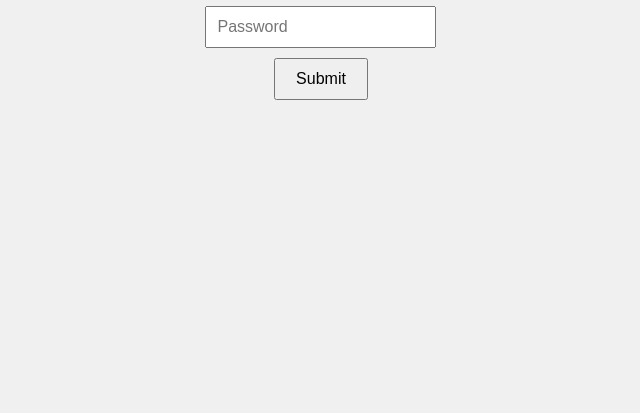
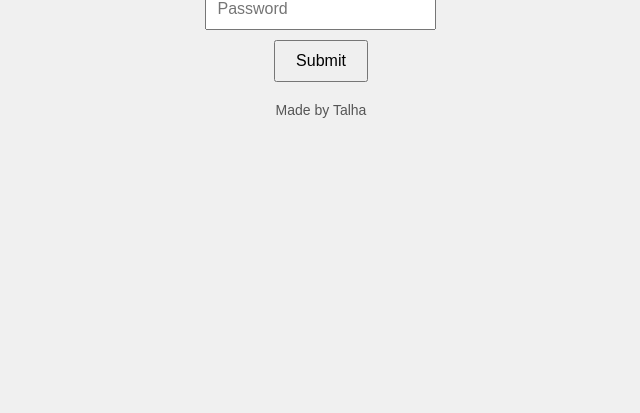
Before and after one commit to Talha-07-live/Channel-1, a plain HTML site: page index.html in a window 1280 px wide. Shown: the part 387-800 px from the top of the page, without its empty margins (319-959 px from the left). Drawn offline with nearby package versions, Linux system fonts and the light colour scheme.

Commit message:
Update index.html

```diff
--- a/index.html
+++ b/index.html
@@ -41,6 +41,11 @@
         .quality-option {
             margin-right: 10px;
         }
+        footer {
+            margin-top: 20px;
+            font-size: 14px;
+            color: #555;
+        }
     </style>
     <script src="https://cdn.jsdelivr.net/npm/hls.js@latest"></script>
 </head>
@@ -57,6 +62,7 @@
             <!-- Options will be dynamically populated -->
         </select>
     </div>
+    <footer>Made by Talha</footer>
 
     <script>
         const PASSWORD = "Talha"; // Set your password here
```
